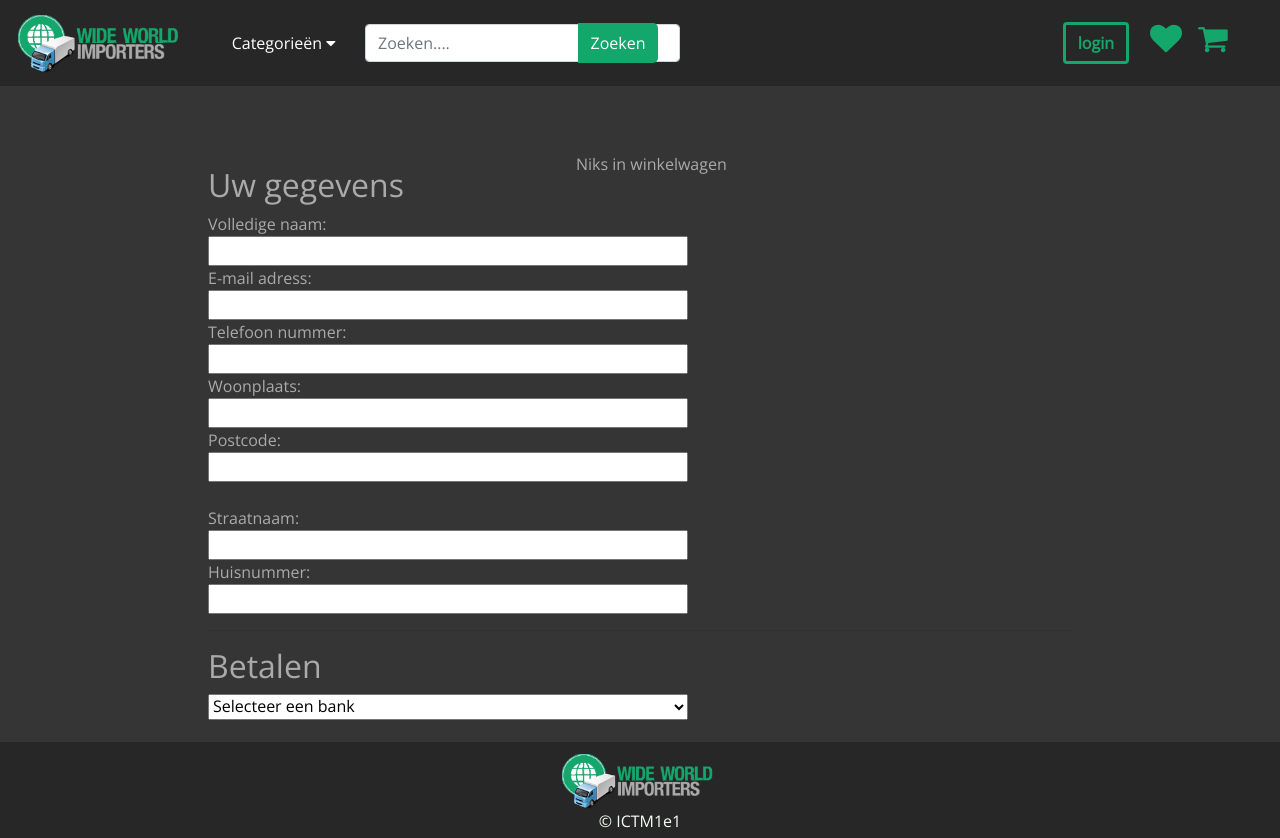
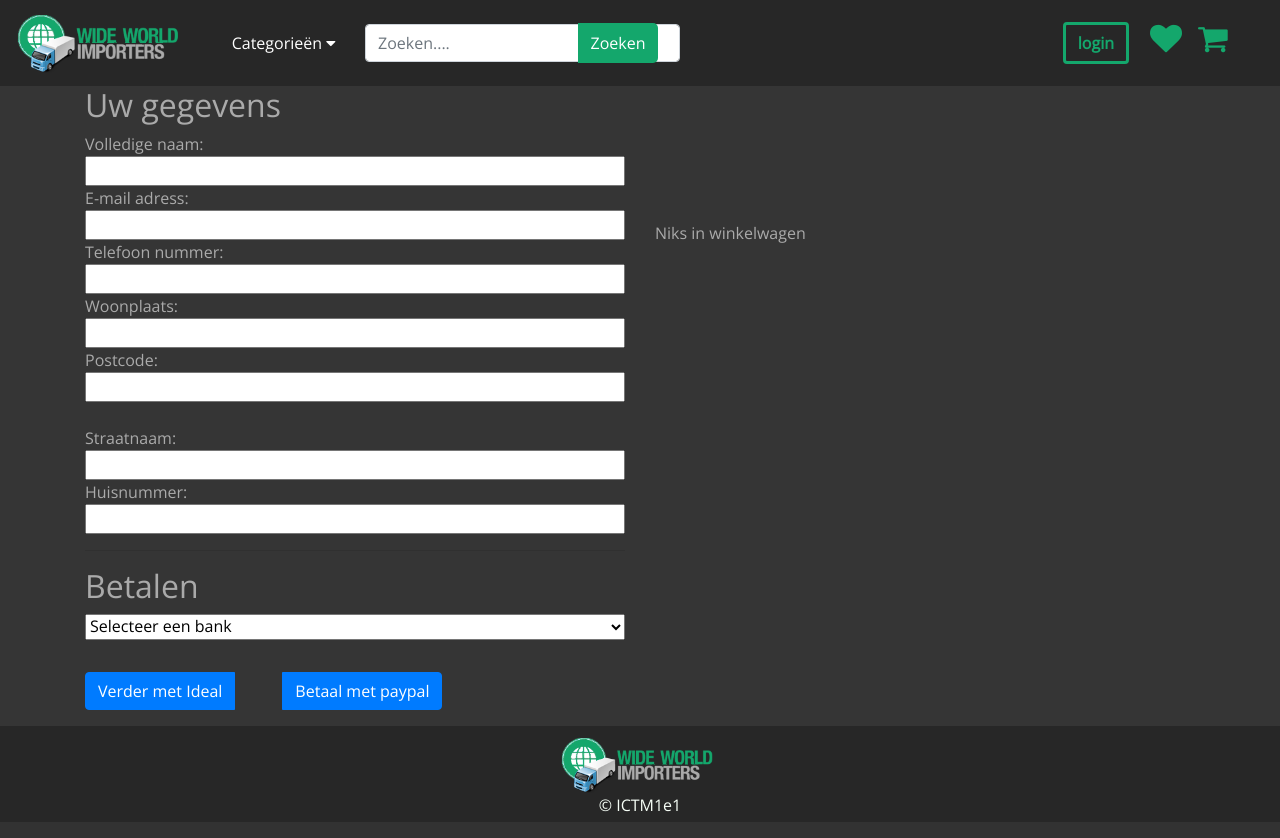
Before and after one commit to ICTE1/KBS-1, a PHP site: page /betaalpagina in a window 1280 px wide. After the commit the page ends 812 px from the top, so only its background shows below. Run offline with PHP 8.4, Linux system fonts and the light colour scheme.

Commit message:
checked winkelwagen styling gefixd plus winkelwagen leeggemaakt

```diff
--- a/public/css/style.css
+++ b/public/css/style.css
@@ -347,16 +347,16 @@ body {
     color: #ffff;
 }
 
-.betaalgegevens {
-    position: relative;
-    left: 0%;
-    top: 6vh;
-}
+/*.betaalgegevens {*/
+/*    position: relative;*/
+/*    left: 0%;*/
+/*    top: 6vh;*/
+/*}*/
 
 .betaalgegevens input:not([type="submit"]),
 .betaalgegevens select {
     display: block;
-    width: 30em;
+    width: 100%;
 }
 .betaalgegevens a,
 .betaalgegevens .btn-group input {
@@ -364,42 +364,34 @@ body {
     margin-top: 2em;
     margin-right: 3em;
 }
-.betaalgegevens {
-    width: 90%;
-    margin: 0 auto;
-}
 
-.winkelwagen_preview{
-    width: 40%;
-
-    position: absolute;
-
-    top: 19vh;
-    left: 45% ;
-
-}
-
-.shopping-badge {
-    background-color: #FFE400;
-    color: black;
-    min-width: 1.5rem;
-    height: 1.5rem;
-    position: relative;
-    bottom: 18px;
-    right: 13px;
-    padding: .25rem;
-    text-align: center;
-    vertical-align: middle;
-    line-height: 16px;
-}
+/*.shopping-badge {*/
+/*    background-color: #FFE400;*/
+/*    color: black;*/
+/*    min-width: 1.5rem;*/
+/*    height: 1.5rem;*/
+/*    position: relative;*/
+/*    bottom: 18px;*/
+/*    right: 13px;*/
+/*    padding: .25rem;*/
+/*    text-align: center;*/
+/*    vertical-align: middle;*/
+/*    line-height: 16px;*/
+/*}*/
 
 #cart-button {
     min-width: 74px;
 }
 
-.content-payment-screen{
-    width: 75%;
-    margin: 0 auto;
-    margin-top: 2em;
-    align-content: center;
+.winkelwagen_preview {
+    padding-top: 25%;
 }
+.table-dark {
+    background-color: #353535;
+}
+/*.content-payment-screen{*/
+/*    width: 75%;*/
+/*    margin: 0 auto;*/
+/*    margin-top: 2em;*/
+/*    align-content: center;*/
+/*}*/
--- a/views/betaald.php
+++ b/views/betaald.php
@@ -1,4 +1,5 @@
 <div>
+    <?php $_SESSION["winkelWagen"] = NULL;?>
     <h1>U heeft betaald</h1>
     <a class="btn btn-primary" href="index.php">Terug naar homepage</a>
 </div>
--- a/views/betaalpagina.php
+++ b/views/betaalpagina.php
@@ -1,10 +1,15 @@
-<div class="content-payment-screen">
+<div class="container">
+    <div class="row">
+        <div class="col-6">
             <form class='betaalgegevens' method="post" action="betaalpagina.php">
                 <h2>Uw gegevens</h2>
+
+                <?php if (!isset($_SESSION['loggedin'])) { ?>
                     Volledige naam:
                 <input type="text" name="name" pattern="^[a-zA-Z]{2,}[[:blank:]][a-zA-Z]{2,}$"  required>
                     E-mail adress:
                 <input type="email" name="mail" required>
+                <?php } ?>
                 Telefoon nummer:
                 <input type="text" name="phone-number" pattern="^[0-9]{10}$" required>
                 Woonplaats:
@@ -39,7 +44,8 @@
 
                 </div>
             </form>
-
+            </div>
+            <div class="col-6">
                 <div class="winkelwagen_preview">
                     <?php
                     if ( isset($_SESSION['winkelWagen'])){
@@ -98,3 +104,6 @@
                     ?>
                 </div>
             </div>
+        </div>
+    </div>
+</div>
```
Lines whose indentation alone changed are shown as unchanged.
